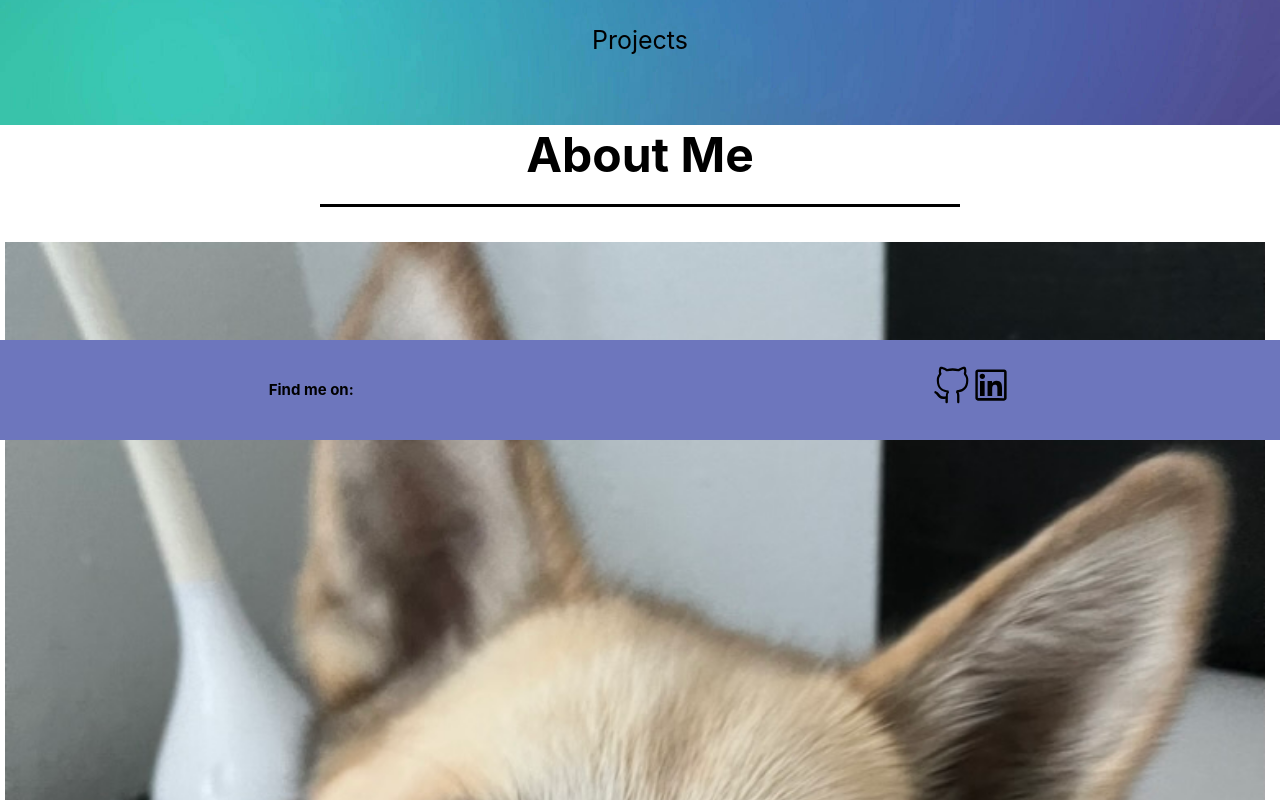
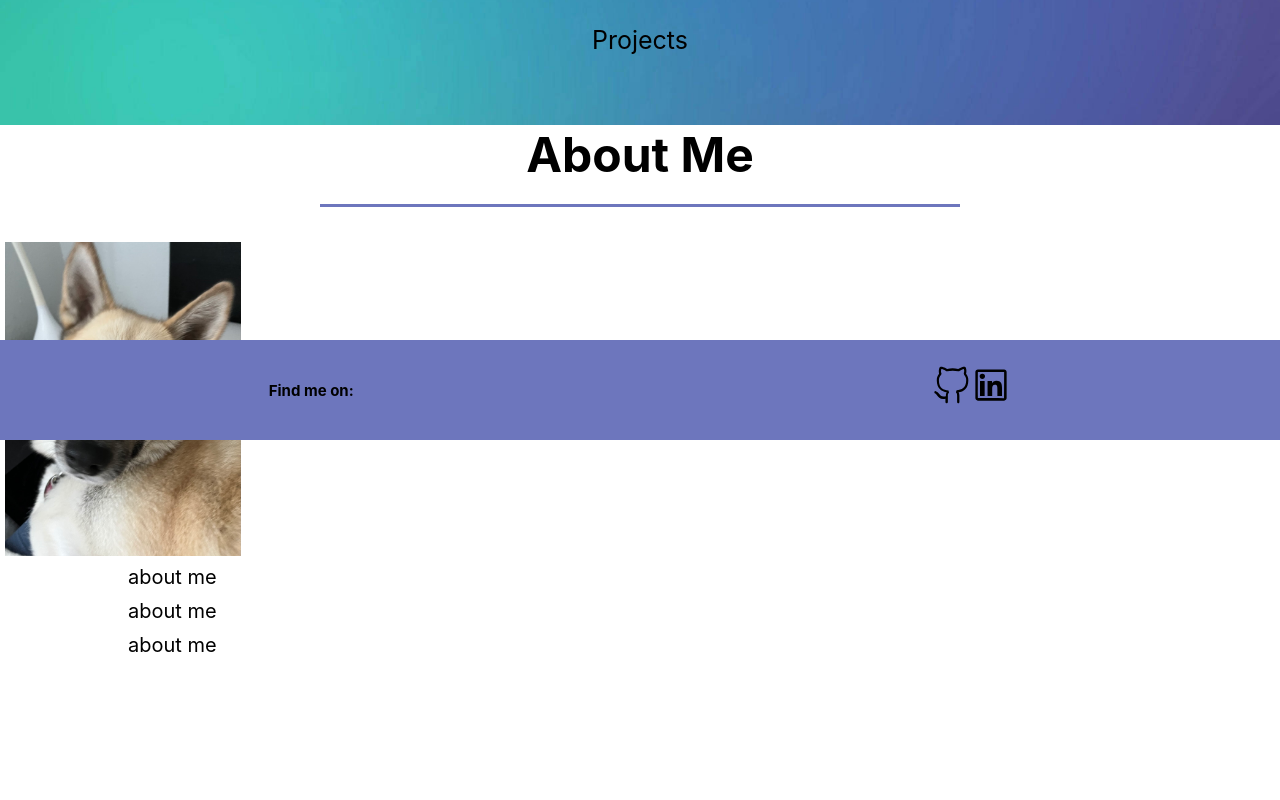
Before and after one commit to jaredpel/myreact-portfolio, a React (Create React App) app: page / in a window 1280 px wide. Shown: the part 360-1160 px from the top of the page. After the commit the page ends 1122 px from the top, so only its background shows below. Built offline with nearby package versions, Linux system fonts and the light colour scheme.

Commit message:
indexcss

```diff
--- a/src/index.css
+++ b/src/index.css
@@ -246,6 +246,10 @@ header nav ul li a:hover {
   width: 50%;
 }
 
+.primary-border {
+  border-color: #6d76bd;
+}
+
 .download-intro p {
   line-height: 1.7;
   color: #000000;
@@ -335,3 +339,24 @@ footer a:hover {
   opacity: 0.5;
   transition: .5s ease;
 }
+
+.secondary-border {
+  border-color: #6d76bd;
+}
+
+label {
+  font-size: 25px;
+}
+
+.intro-info {
+  flex: 2 70%;
+  display: flex;
+  flex-wrap: wrap;
+  align-items: center;
+}
+
+* {
+  margin: 555;
+  padding: 555;
+  box-sizing: border-box;
+}
```
